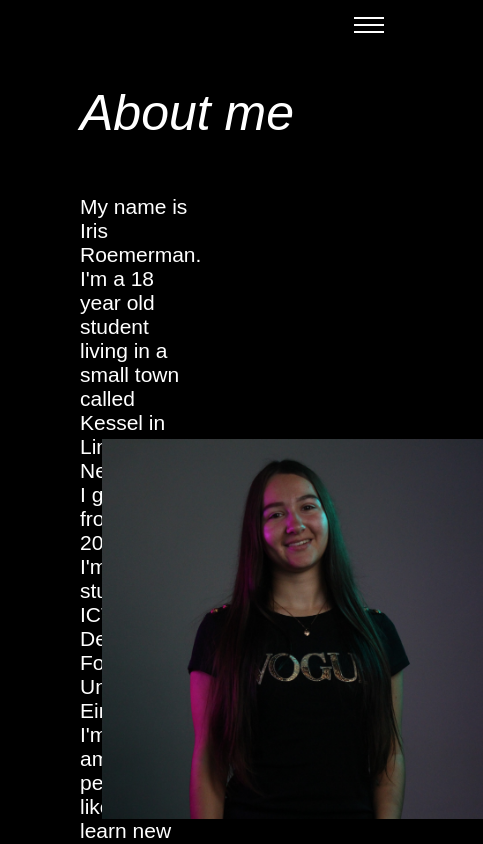
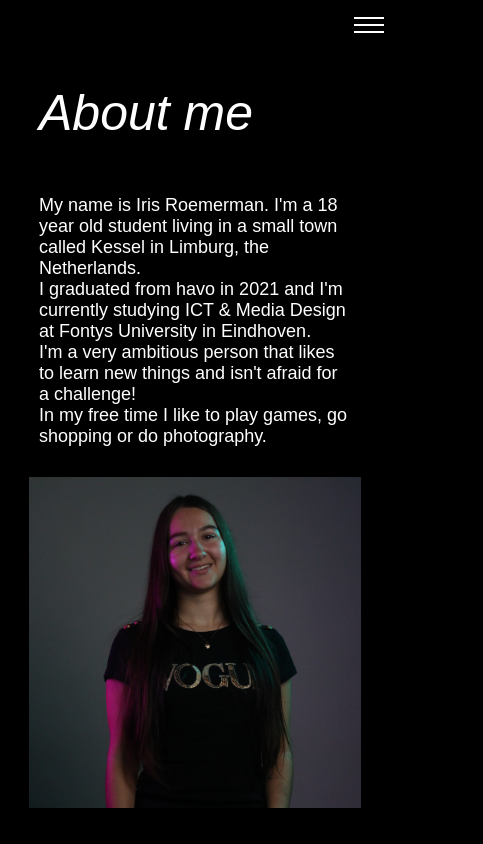
Before and after one commit to xRedRosee/portfolio, a Nuxt app: page /about in a window 390 px wide. Shown: the top 844 px of the page, 483 px wide, since content can reach past the window. Built offline with nearby package versions, Linux system fonts and the light colour scheme; a web font is replaced by a local one.

Commit message:
made about me section responsive

```diff
--- a/components/Introduction.vue
+++ b/components/Introduction.vue
@@ -57,4 +57,37 @@ export default {
 .intro-img {
     height: 380px;
 }
+
+/* -------------------------------------------- media queries */
+@media screen and (max-width: 768px) {
+    .introduction {
+        display: flex;
+        flex-direction: column;
+        justify-content: space-between;
+        margin-bottom: 60px;
+        align-items: flex-start;
+    }
+
+    .intro-textside {
+        width: 100%;
+        display: flex;
+        justify-content: center;
+    }
+
+    .intro-text {
+        font-size: 18px;
+        width: 80%;
+        margin-left: 0;
+    }
+
+    .intro-imageside {
+        width: 100%;
+    }
+
+    .intro-img {
+        width: 85%;
+        height: auto;
+        margin-top: 30px;
+    }
+}
 </style>
--- a/components/NavBar.vue
+++ b/components/NavBar.vue
@@ -163,6 +163,7 @@ export default {
 
     .navbar.active {
         position: fixed;
+        top: 0;
     }
 
     .nav-list {
--- a/pages/about.vue
+++ b/pages/about.vue
@@ -1,8 +1,10 @@
 <template>
     <NavBar></NavBar>
-    <h1 class="page-heading"> About me </h1>
-    <Introduction></Introduction>
-    <h1 class="page-heading"> My skills </h1>
+    <main class="about-page">
+        <h1 class="page-heading"> About me </h1>
+        <Introduction></Introduction>
+        <h1 class="page-heading"> My skills </h1>
+    </main>
 </template>
 
 <script>
@@ -22,4 +24,22 @@ export default {
     margin-left: 80px;
     font-style: italic;
 }
+
+
+/* -------------------------------------------- media queries */
+@media screen and (max-width: 768px) {
+    .about-page {
+        width: 100%;
+        display: flex;
+        flex-direction: column;
+        align-items: center;
+    }
+
+    .page-heading {
+        font-size: 50px;
+        font-weight: 500;
+        margin-left: 0;
+        width: 80%;
+    }
+}
 </style>
```
